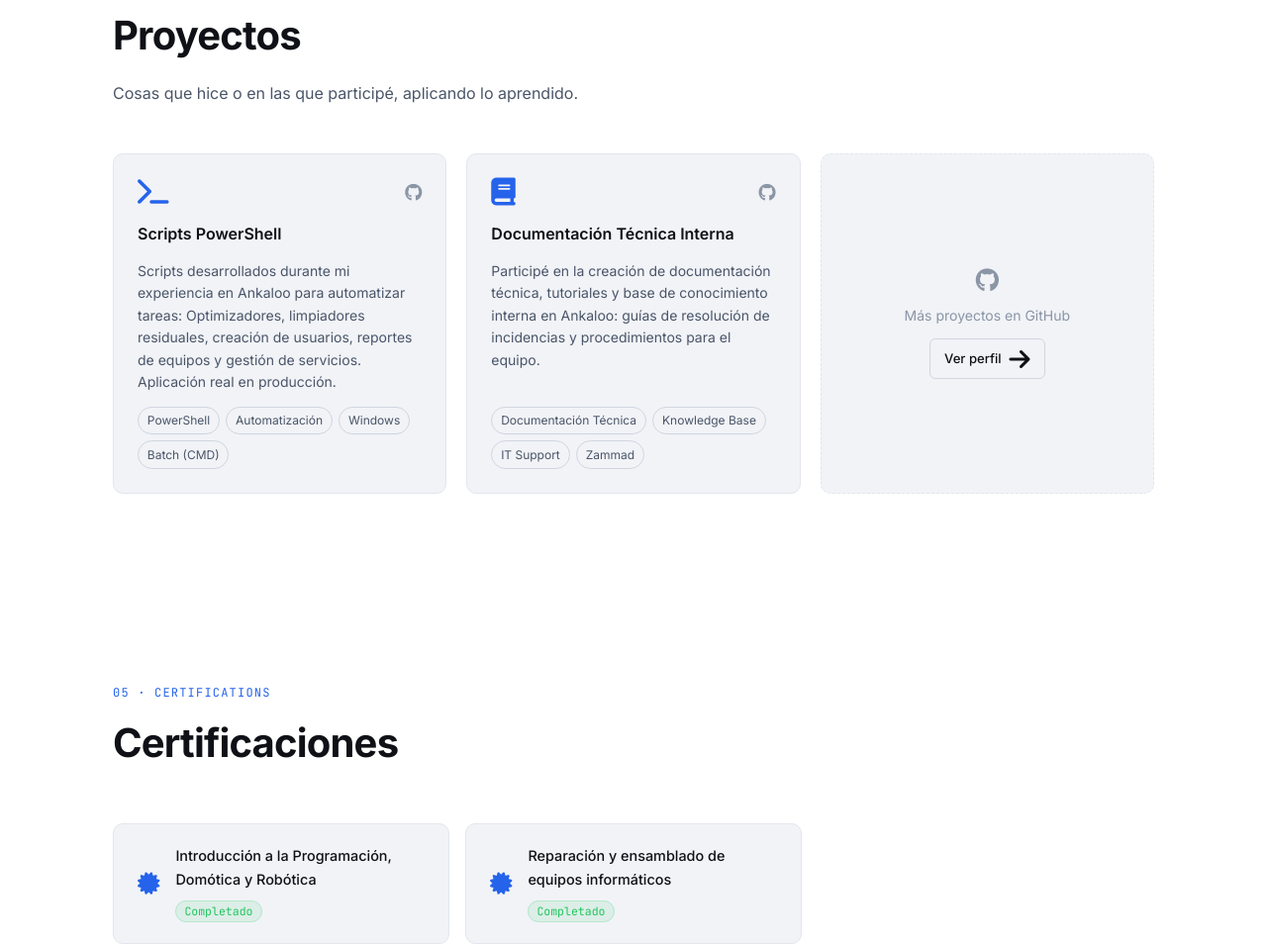
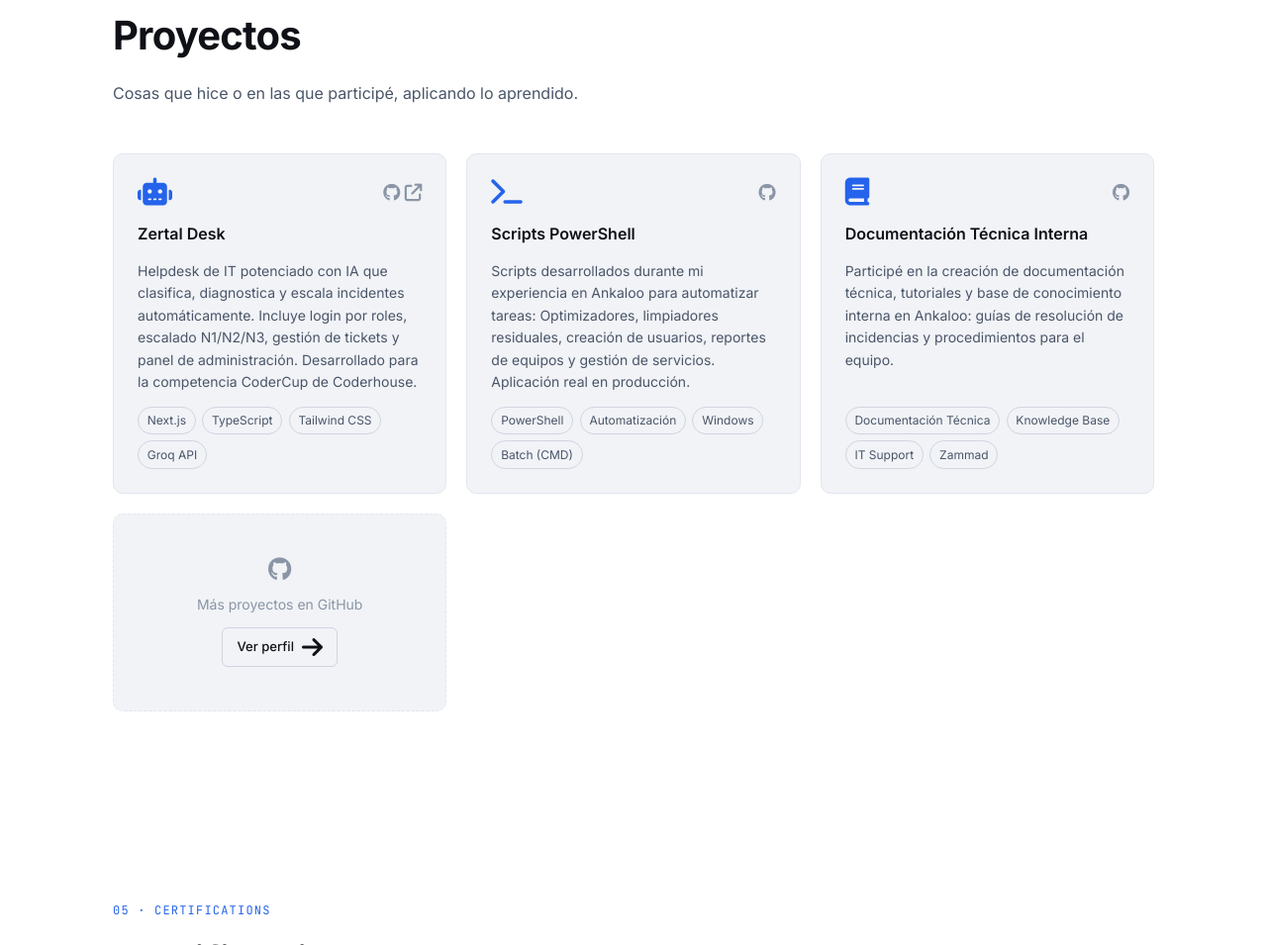
Before and after one commit to ValentinJz/Portfolio-Valentin-Jz, a plain HTML site: page index.html in a window 1280 px wide. Shown: the part 4544-5499 px from the top of the page at 99% size. Drawn offline with Linux system fonts and the light colour scheme.

Commit message:
feat: Portfolio Valentín Juarez v1.0

```diff
--- a/index.html
+++ b/index.html
@@ -379,6 +379,25 @@
         <p class="section__subtitle" data-i18n="proj.subtitle">Cosas que hice o en las que participé, aplicando lo aprendido.</p>
       </div>
       <div class="projects__grid">
+                <div class="project-card reveal">
+          <div class="project-card__top">
+            <i class="fa-solid fa-robot project-card__icon"></i>
+            <div class="project-card__links">
+              <a href="https://github.com/ValentinJz/zertal-desk" target="_blank" rel="noopener" aria-label="GitHub"><i class="fa-brands fa-github"></i></a>
+              <a href="https://zertal.vercel.app" target="_blank" rel="noopener" aria-label="Demo en vivo"><i class="fa-solid fa-arrow-up-right-from-square"></i></a>
+            </div>
+          </div>
+          <h3 class="project-card__title" data-i18n="proj.p0.title">Zertal Desk</h3>
+          <p class="project-card__desc" data-i18n="proj.p0.desc">
+            Helpdesk de IT potenciado con IA que clasifica, diagnostica y escala incidentes automáticamente. Incluye login por roles, escalado N1/N2/N3, gestión de tickets y panel de administración. Desarrollado para la competencia CoderCup de Coderhouse.
+          </p>
+          <div class="project-card__tags">
+            <span class="tag tag--small">Next.js</span>
+            <span class="tag tag--small">TypeScript</span>
+            <span class="tag tag--small">Tailwind CSS</span>
+            <span class="tag tag--small">Groq API</span>
+          </div>
+        </div>
 
         <div class="project-card reveal">
           <div class="project-card__top">
```
